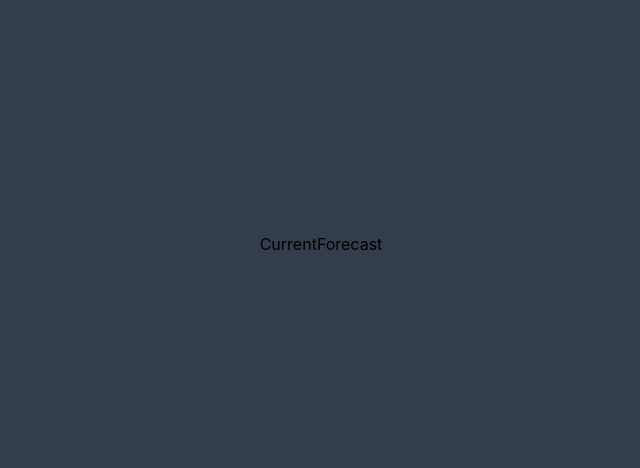
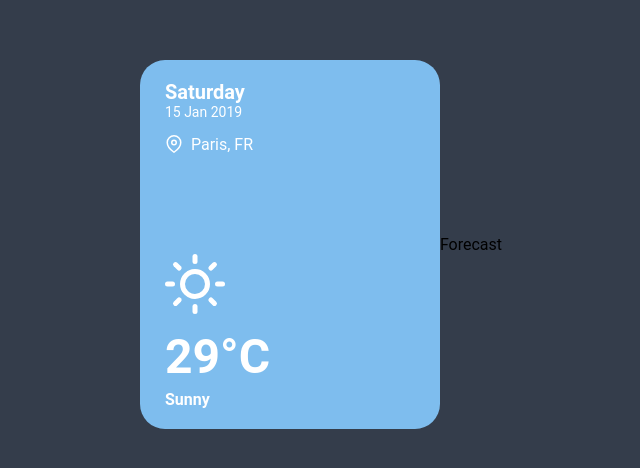
Before and after one commit to MateusPaixao/weather-app, a React (Create React App) app: page / in a window 1280 px wide. Shown: the part 156-624 px from the top of the page, without its empty margins (319-959 px from the left). Built offline with nearby package versions, Linux system fonts and the light colour scheme.

Commit message:
feat: create first component to show the weather current information

```diff
--- a/package.json
+++ b/package.json
@@ -12,6 +12,7 @@
     "@types/react-dom": "^18.0.0",
     "react": "^18.2.0",
     "react-dom": "^18.2.0",
+    "react-feather": "^2.0.10",
     "react-scripts": "5.0.1",
     "styled-components": "^5.3.5",
     "typescript": "^4.4.2",
--- a/src/App.tsx
+++ b/src/App.tsx
@@ -1,15 +1,18 @@
-import React from 'react';
+import React, { Fragment } from 'react';
 
 import { CurrentWeatherCard, ForecastWeatherCard } from 'components';
 
-import { Container } from 'GlobalStyles';
+import GlobalStyles, { Container } from 'GlobalStyles';
 
 function App() {
   return (
-    <Container>
-      <CurrentWeatherCard />
-      <ForecastWeatherCard />
-    </Container>
+    <Fragment>
+      <GlobalStyles />
+      <Container>
+        <CurrentWeatherCard />
+        <ForecastWeatherCard />
+      </Container>
+    </Fragment>
   );
 }
 
--- a/src/components/CurrentWeatherCard/index.tsx
+++ b/src/components/CurrentWeatherCard/index.tsx
@@ -1,11 +1,29 @@
 import React from 'react';
 
-import { Container } from './styles';
+import { MapPin, Sun } from 'react-feather'
+
+import { Container, DateLocation, WeatherInfo } from './styles';
 
 const CurrentWeatherCard: React.FC = () => {
   return (
     <Container>
-        Current
+        <DateLocation>
+          <p>
+            <strong>Saturday</strong>
+            <span>15 Jan 2019</span>
+          </p>
+          <p>
+            <MapPin size={18} /> <span>Paris, FR</span>
+          </p>
+        </DateLocation>
+
+        <WeatherInfo>
+          <Sun size={60} />
+          <p>
+            <h1>29°C</h1>
+            <span>Sunny</span>
+          </p>
+        </WeatherInfo>
     </Container>
   )
 }
--- a/src/components/CurrentWeatherCard/styles.ts
+++ b/src/components/CurrentWeatherCard/styles.ts
@@ -1,5 +1,51 @@
 import styled from 'styled-components'
 
 export const Container = styled.div`
+    background-color: #7ebdee;
+    border-radius: 25px;
+    padding: 20px 25px;
+    width: 300px;
+    color: #ffffff;
+`
 
+export const DateLocation = styled.div`
+    p span {
+        display: block;
+    }
+
+    p:first-child {
+        strong {
+            font-size: 20px;
+        }
+
+        span {
+            font-size: 14px;
+        }
+    }
+
+    p:last-child {
+        display: flex;
+        align-items: center;
+        margin: 15px 0 100px 0;
+
+        span {
+            display: block;
+            margin-left: 8px;
+        }
+    }
 `
+
+export const WeatherInfo = styled.div`
+    p {
+        margin-top: 10px;
+
+        h1 {
+            font-size: 48px;
+            margin-bottom: 5px;
+        }
+
+        span {
+            font-weight: bold;
+        }
+    }
+`
```
Also changed, not shown: 1 other file (tests, documents, lock files or other folders).
